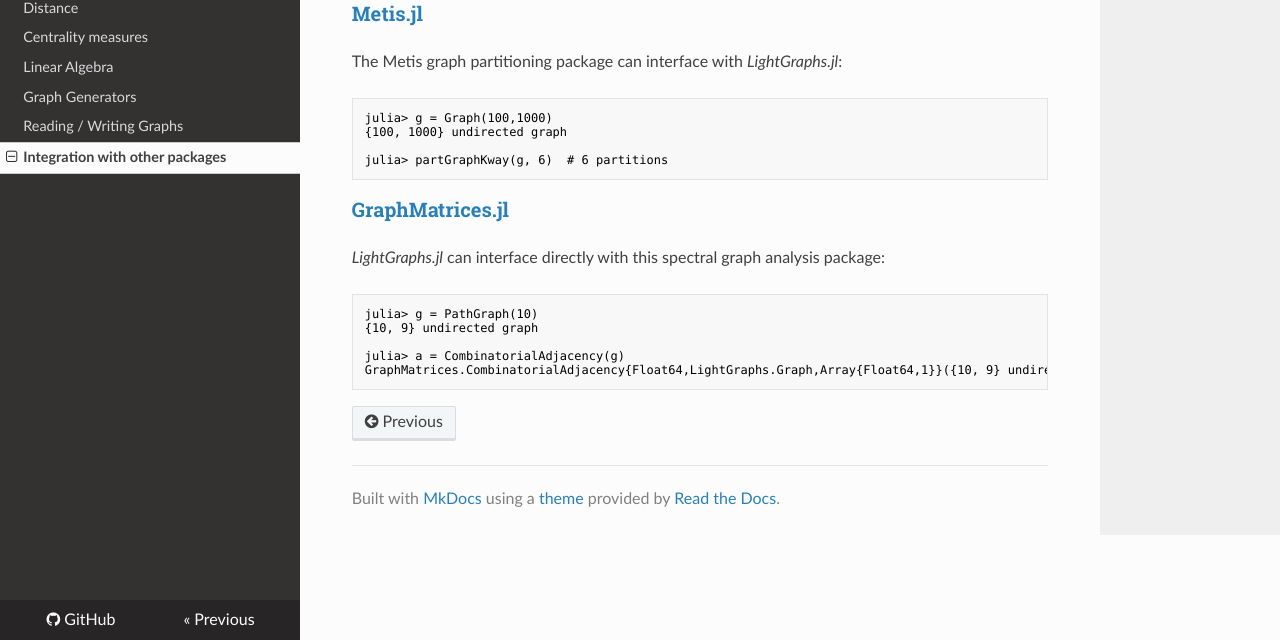
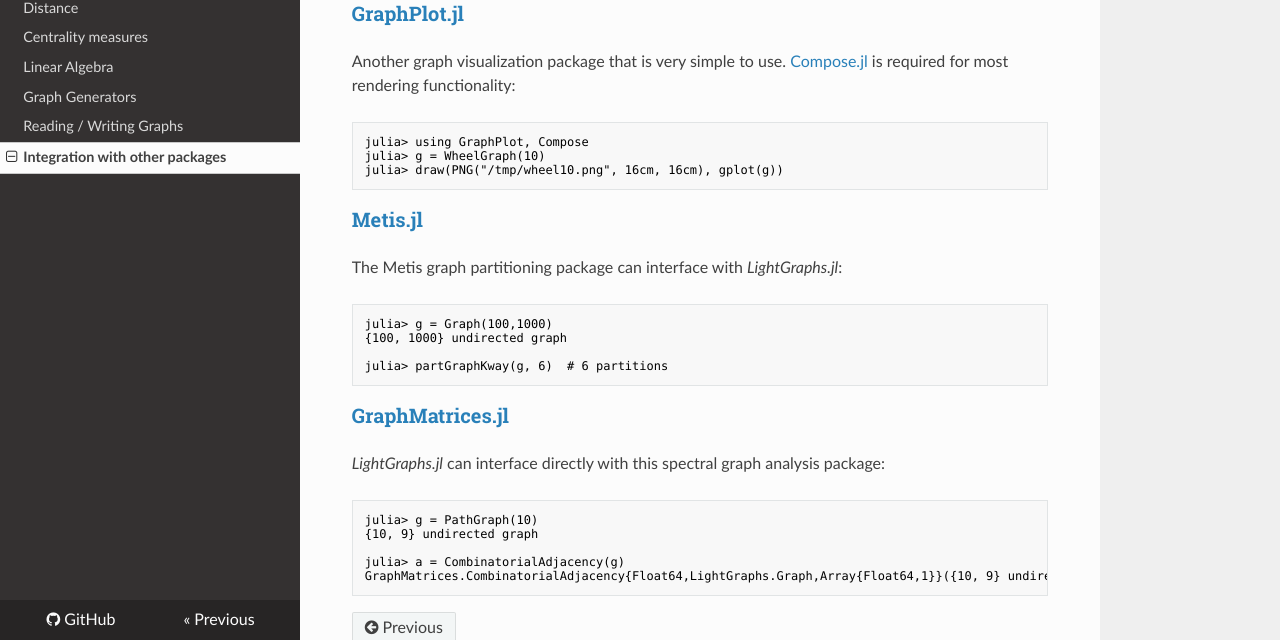
Before and after one commit to sbromberger/LightGraphs.jl, an MkDocs documentation site: the page built from doc/integration.md, in a window 1280 px wide and 900 px high, scrolled down 1106 px, cut to the strip 260-900 px from the top of the window. Built offline with MkDocs 1.6.1, drawn with Linux system fonts in a browser that asks for light colours; nearby versions of some CDN libraries; old or Windows-style settings are respelled for this version of MkDocs.

Commit message:
doc update

````diff
--- a/doc/integration.md
+++ b/doc/integration.md
@@ -32,6 +32,15 @@
 producing a graph like this:
 ![Wheel Graph](https://cloud.githubusercontent.com/assets/941359/8960499/17f703c0-35c5-11e5-935e-044be51bc531.png)
 
+###[GraphPlot.jl](https://github.com/afternone/GraphPlot.jl)
+Another graph visualization package that is very simple to use.
+[Compose.jl](https://github.com/dcjones/Compose.jl) is required for most rendering functionality:
+```julia
+julia> using GraphPlot, Compose
+julia> g = WheelGraph(10)
+julia> draw(PNG("/tmp/wheel10.png", 16cm, 16cm), gplot(g))
+```
+
 ###[Metis.jl](https://github.com/JuliaSparse/Metis.jl)
 The Metis graph partitioning package can interface with *LightGraphs.jl*:
 
````
Also changed, not shown: doc/persistence.md (+8 -1 lines).
